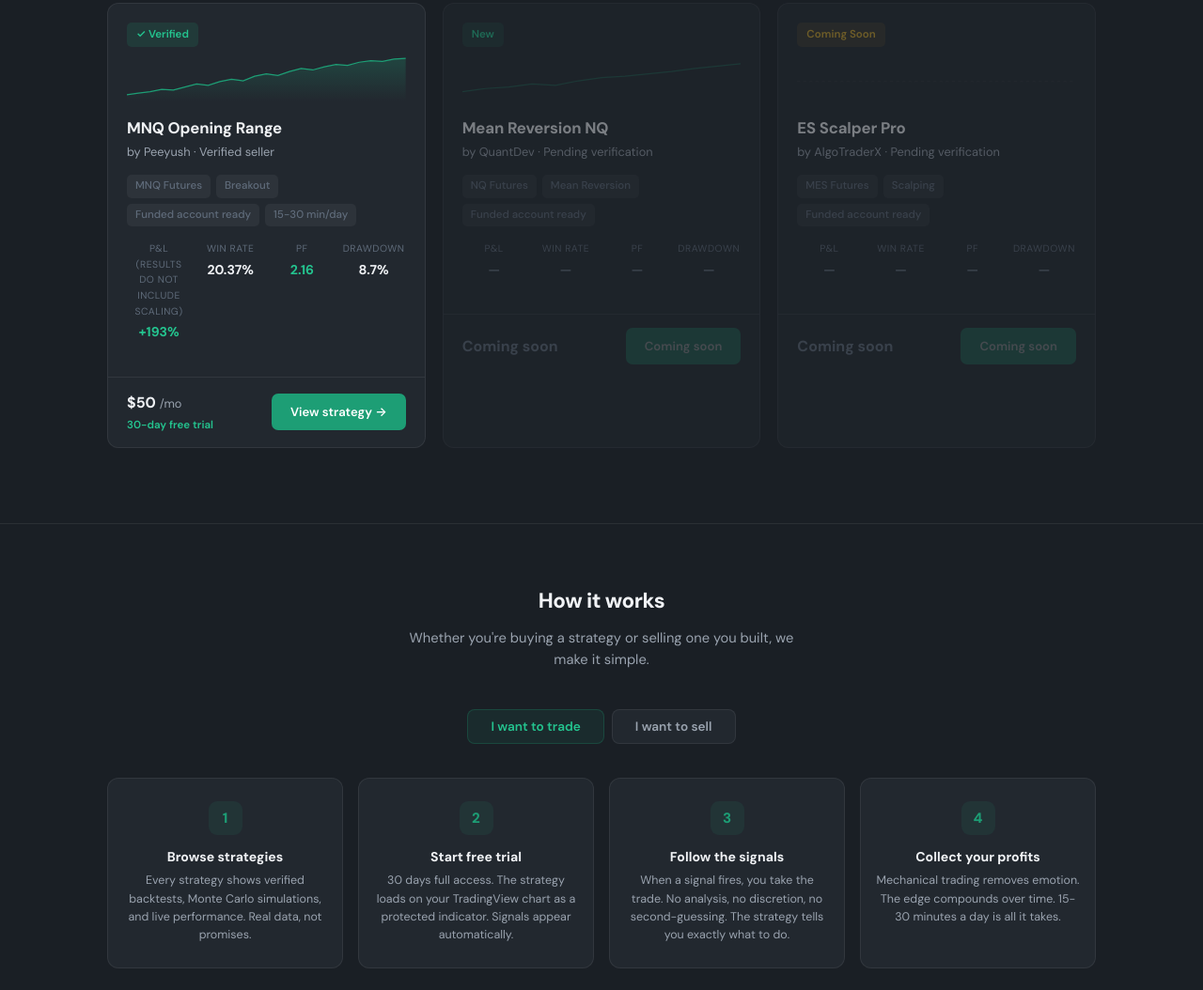
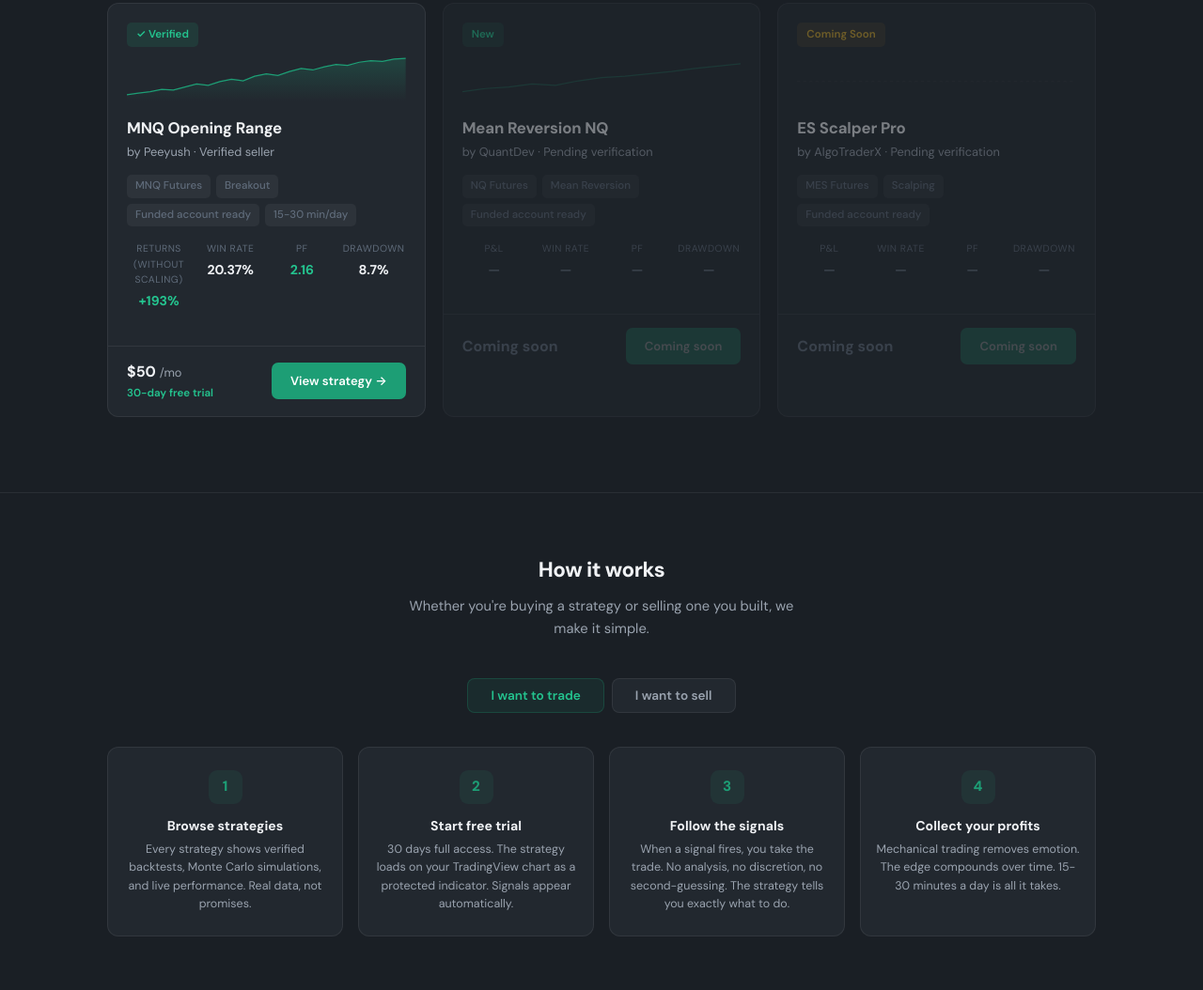
Before and after one commit to peeyushpoudel-ui/myquantstrategy, a website: page index.html in a window 1280 px wide. Shown: the part 1110-2164 px from the top of the page at 94% size. Drawn offline with Linux system fonts and the light colour scheme; no server answers.

Commit message:
Update index.html

```diff
--- a/index.html
+++ b/index.html
@@ -125,7 +125,7 @@
       <div class="card-body">
         <div class="card-title">MNQ Opening Range</div><div class="card-seller">by Peeyush · Verified seller</div>
         <div class="card-tags"><span class="tag">MNQ Futures</span><span class="tag">Breakout</span><span class="tag">Funded account ready</span><span class="tag">15-30 min/day</span></div>
-        <div class="card-metrics"><div class="metric"><div class="metric-label">P&L (results do not include scaling)</div><div class="metric-value green">+193%</div></div><div class="metric"><div class="metric-label">Win Rate</div><div class="metric-value">20.37%</div></div><div class="metric"><div class="metric-label">PF</div><div class="metric-value green">2.16</div></div><div class="metric"><div class="metric-label">Drawdown</div><div class="metric-value">8.7%</div></div></div>
+        <div class="card-metrics"><div class="metric"><div class="metric-label">Returns (without scaling)</div><div class="metric-value green">+193%</div></div><div class="metric"><div class="metric-label">Win Rate</div><div class="metric-value">20.37%</div></div><div class="metric"><div class="metric-label">PF</div><div class="metric-value green">2.16</div></div><div class="metric"><div class="metric-label">Drawdown</div><div class="metric-value">8.7%</div></div></div>
       </div>
       <div class="card-footer"><div><div class="card-price">$50 <span class="per">/mo</span></div><div class="card-trial">30-day free trial</div></div><a href="strategy.html" class="card-cta">View strategy →</a></div>
     </div>
```
